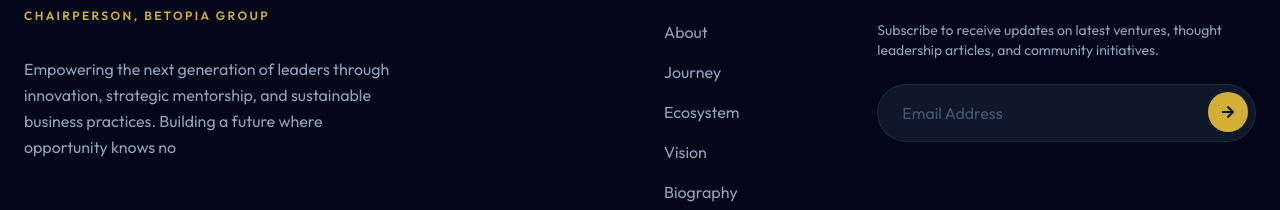
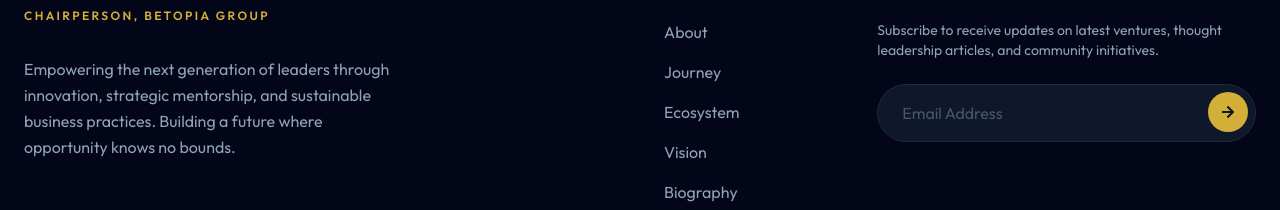
Before and after one commit to betopia-Admin-Profile/Sabina-Akter, a Next.js app: page / in a window 1280 px wide. Shown: the part 7582-7792 px from the top of the page. Built offline with nearby package versions, Linux system fonts and the light colour scheme.

Commit message:
Update Footer.jsx

```diff
--- a/app/components/Footer.jsx
+++ b/app/components/Footer.jsx
@@ -40,7 +40,7 @@ export default function Footer() {
             <p className="text-slate-400 leading-relaxed max-w-sm">
               Empowering the next generation of leaders through innovation,
               strategic mentorship, and sustainable business practices.
-              Building a future where opportunity knows no
+              Building a future where opportunity knows no bounds.
             </p>
 
             {/* Contact Info */}
```
